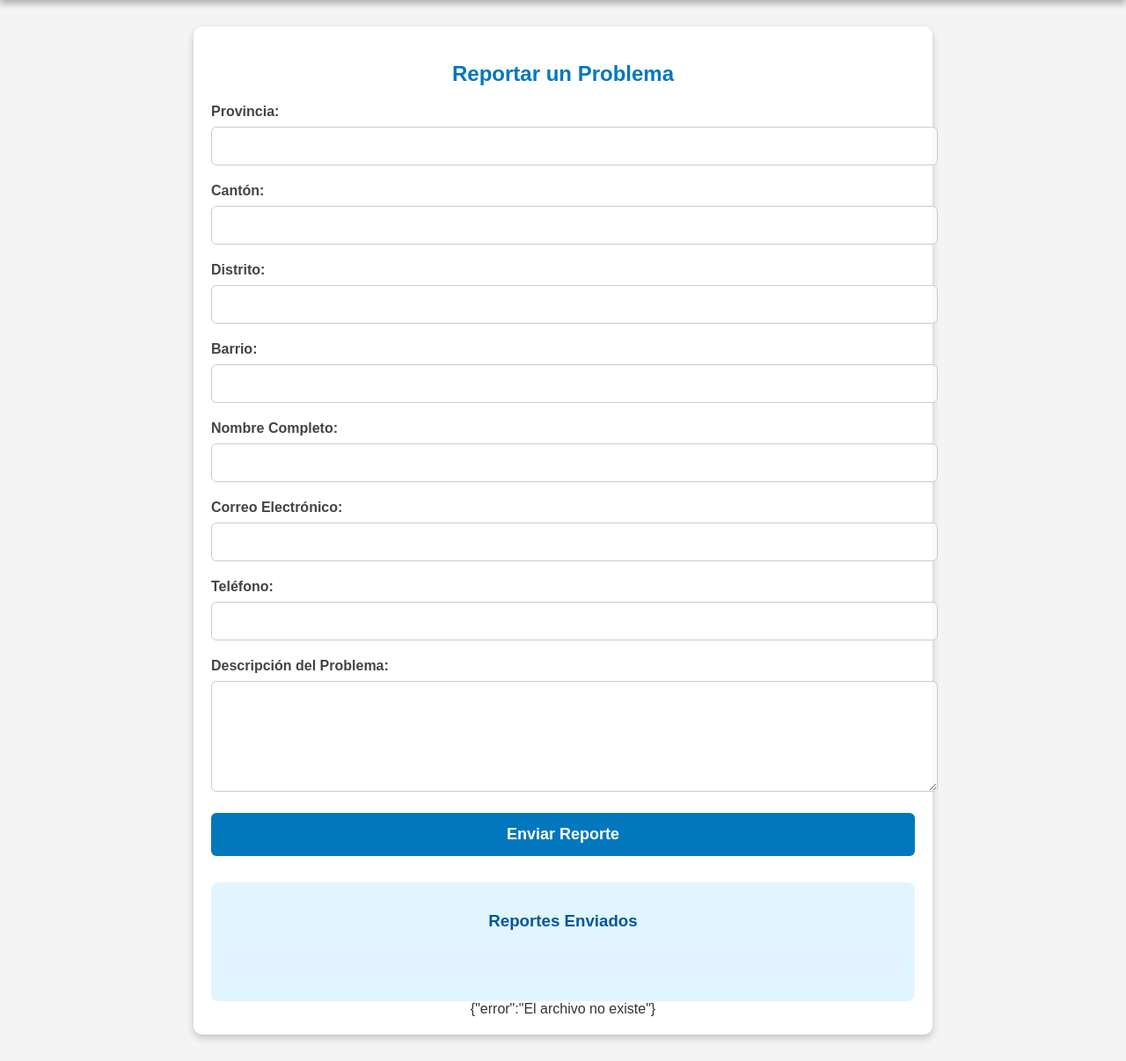
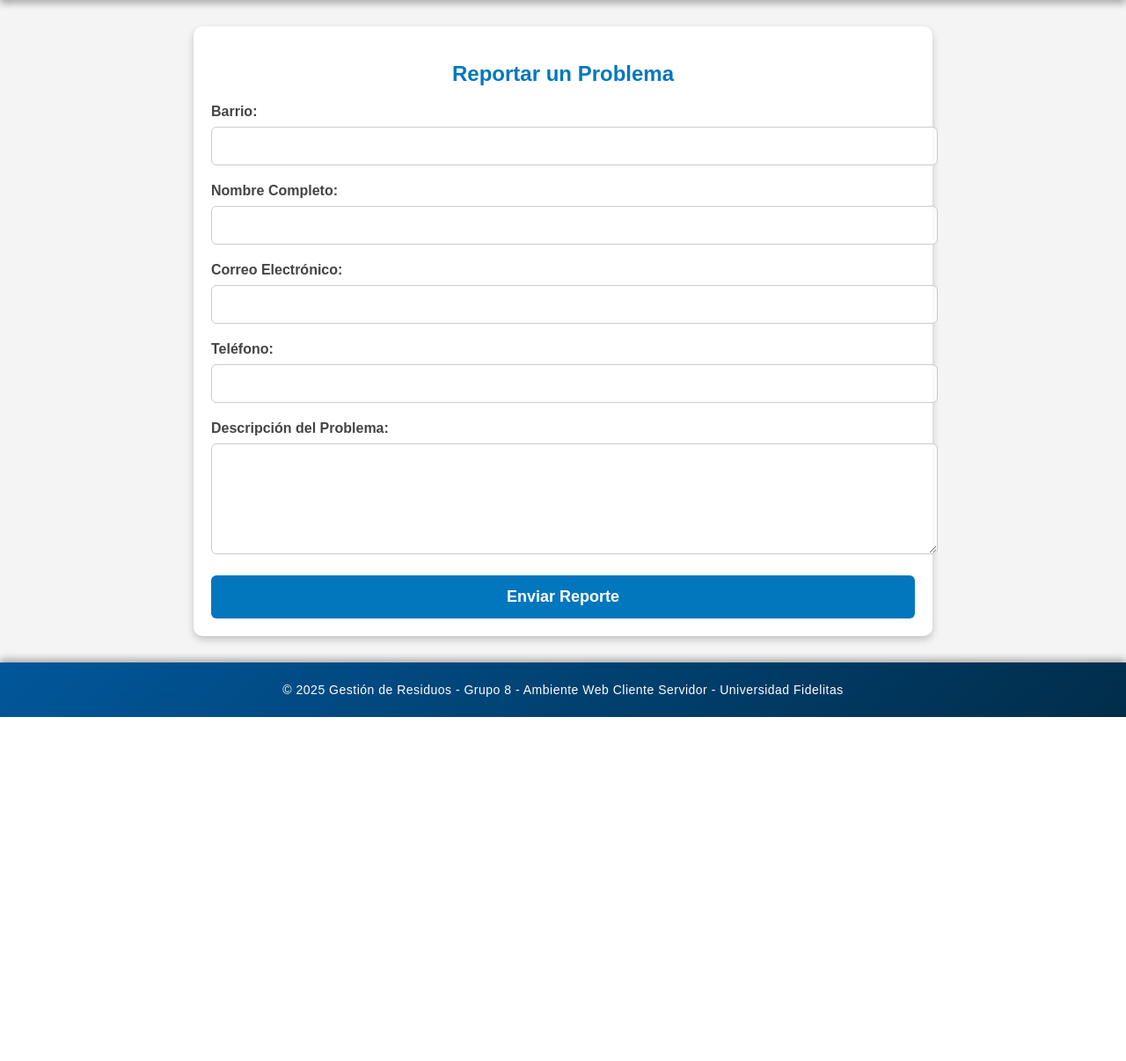
Before and after one commit to Jumana0105/GestionDeResiduos, a PHP site: page /reportes.php in a window 1280 px wide. Shown: the part 194-1400 px from the top of the page at 88% size. After the commit the page ends 1009 px from the top, so only its background shows below. Run offline with PHP 8.4, Linux system fonts and the light colour scheme.

Commit message:
detalle de reportes

```diff
--- a/reportes.php
+++ b/reportes.php
@@ -1,22 +1,18 @@
-
-
 <!DOCTYPE html>
 <html lang="es">
-
 <head>
     <meta charset="UTF-8">
     <meta name="viewport" content="width=device-width, initial-scale=1.0">
     <title>Reportes - Gestión de Residuos</title>
-    <link rel="stylesheet" href="../styles.css">
+    <link rel="stylesheet" href="styles.css">
 </head>
 <script>
     document.addEventListener("DOMContentLoaded", function() {
         const form = document.querySelector("form");
         form.addEventListener("submit", function(event) {
-            event.preventDefault(); // Evita el envío del formulario para mostrar el mensaje
+            event.preventDefault();
             alert("Reporte enviado");
-            console.log("Reporte enviado");
-            form.submit(); // Envía el formulario después de mostrar el mensaje
+            form.submit();
         });
     });
 </script>
@@ -36,129 +32,33 @@
 
     <section id="reportes">
         <h2>Reportar un Problema</h2>
-        <form method="POST" action="">
-            <div class="form-group">
-                <label for="provincia">Provincia:</label>
-                <input type="text" id="provincia" name="provincia" required>
-            </div>
-
-            <div class="form-group">
-                <label for="canton">Cantón:</label>
-                <input type="text" id="canton" name="canton" required>
-            </div>
-
-            <div class="form-group">
-                <label for="distrito">Distrito:</label>
-                <input type="text" id="distrito" name="distrito" required>
-            </div>
-
+        <form method="POST" action="guardar_reporte.php">
             <div class="form-group">
                 <label for="barrio">Barrio:</label>
                 <input type="text" id="barrio" name="barrio" required>
             </div>
-
             <div class="form-group">
                 <label for="nombre">Nombre Completo:</label>
                 <input type="text" id="nombre" name="nombre" required>
             </div>
-
             <div class="form-group">
                 <label for="email">Correo Electrónico:</label>
                 <input type="email" id="email" name="email" required>
             </div>
-
             <div class="form-group">
                 <label for="telefono">Teléfono:</label>
                 <input type="tel" id="telefono" name="telefono" required>
             </div>
-
             <div class="form-group">
                 <label for="descripcion">Descripción del Problema:</label>
                 <textarea id="descripcion" name="descripcion" rows="5" required></textarea>
             </div>
-
             <button type="submit" class="submit-btn">Enviar Reporte</button>
         </form>
+    </section>
 
-        <div id="reportesEnviados" class="reportes-enviados">
-            <h3>Reportes Enviados</h3>
-            <ul id="listaReportes">
-            </ul>
-        </div>
-        <?php
-$file_name = "Reportes_residuos.txt";
-
-// Ruta al archivo de reportes
-$archivo = "Reportes_residuos.txt";
-
-// Verifica si el archivo existe
-if (!file_exists($archivo)) {
-    echo json_encode(["error" => "El archivo no existe"]);
-    exit;
-}
-
-// Leer el contenido del archivo
-$contenido = file_get_contents($archivo);
-
-// Convertir cada línea en un array asociativo (suponiendo que el archivo tiene formato JSON por línea)
-$lineas = explode("\n", trim($contenido));
-$reportes = [];
-
-foreach ($lineas as $linea) {
-    $dato = json_decode($linea, true);
-    if ($dato) {
-        $reportes[] = $dato;
-    }
-}
-
-// Enviar los reportes como JSON
-header('Content-Type: application/json');
-echo json_encode($reportes);
-
-
-
-header("Content-Type: application/json");
-
-// Verifica si el archivo existe
-$archivo = "Reportes_residuos.txt";
-if (!file_exists($archivo)) {
-    echo json_encode([]);
-    exit;
-}
-
-// Lee el contenido del archivo
-$contenido = file_get_contents($archivo);
-$reportes = explode("---", $contenido); // Divide los reportes usando "---" como separador
-
-$datos = [];
-foreach ($reportes as $reporte) {
-    $lineas = explode("\n", trim($reporte));
-    $info = [];
-
-    foreach ($lineas as $linea) {
-        if (strpos($linea, "Provincia:") !== false) {
-            $info["Provincia"] = trim(str_replace("Provincia:", "", $linea));
-        } elseif (strpos($linea, "Cantón:") !== false) {
-            $info["Cantón"] = trim(str_replace("Cantón:", "", $linea));
-        } elseif (strpos($linea, "Descripción:") !== false) {
-            $info["Descripción"] = trim(str_replace("Descripción:", "", $linea));
-        } elseif (strpos($linea, "Coordenadas:") !== false) {
-            $info["Coordenadas"] = trim(str_replace("Coordenadas:", "", $linea));
-        }
-    }
-
-    if (!empty($info)) {
-        $datos[] = $info;
-    }
-}
-
-echo json_encode($datos, JSON_PRETTY_PRINT);
-?>
-
-    </section>
     <footer>
         <p>&copy; 2025 Gestión de Residuos - Grupo 8 - Ambiente Web Cliente Servidor - Universidad Fidelitas</p>
     </footer>
-    <script src="reportes.js"></script>
 </body>
 </html>
```
Also changed, not shown: guardar_reporte.php (added, +44 -0 lines).
